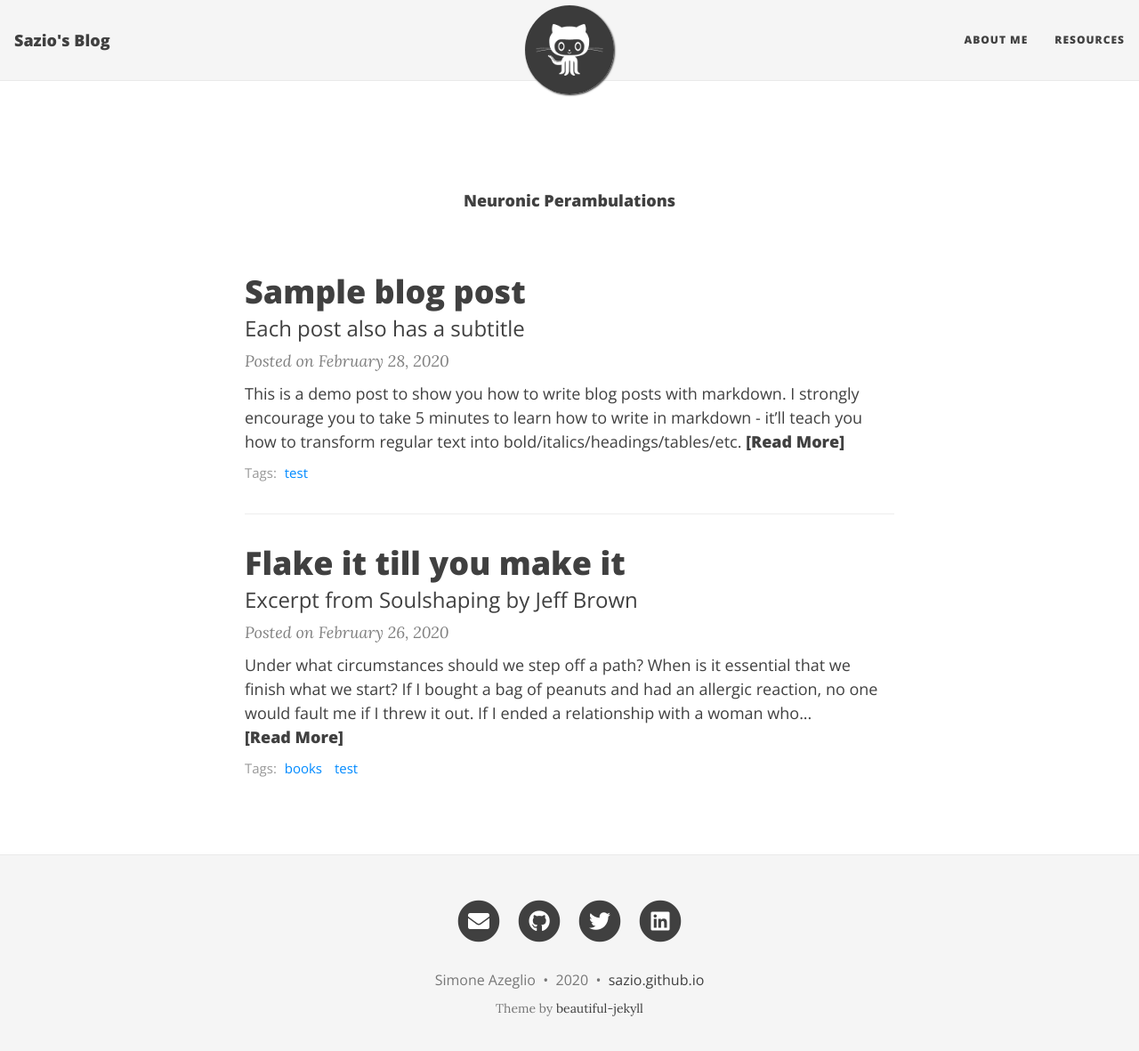
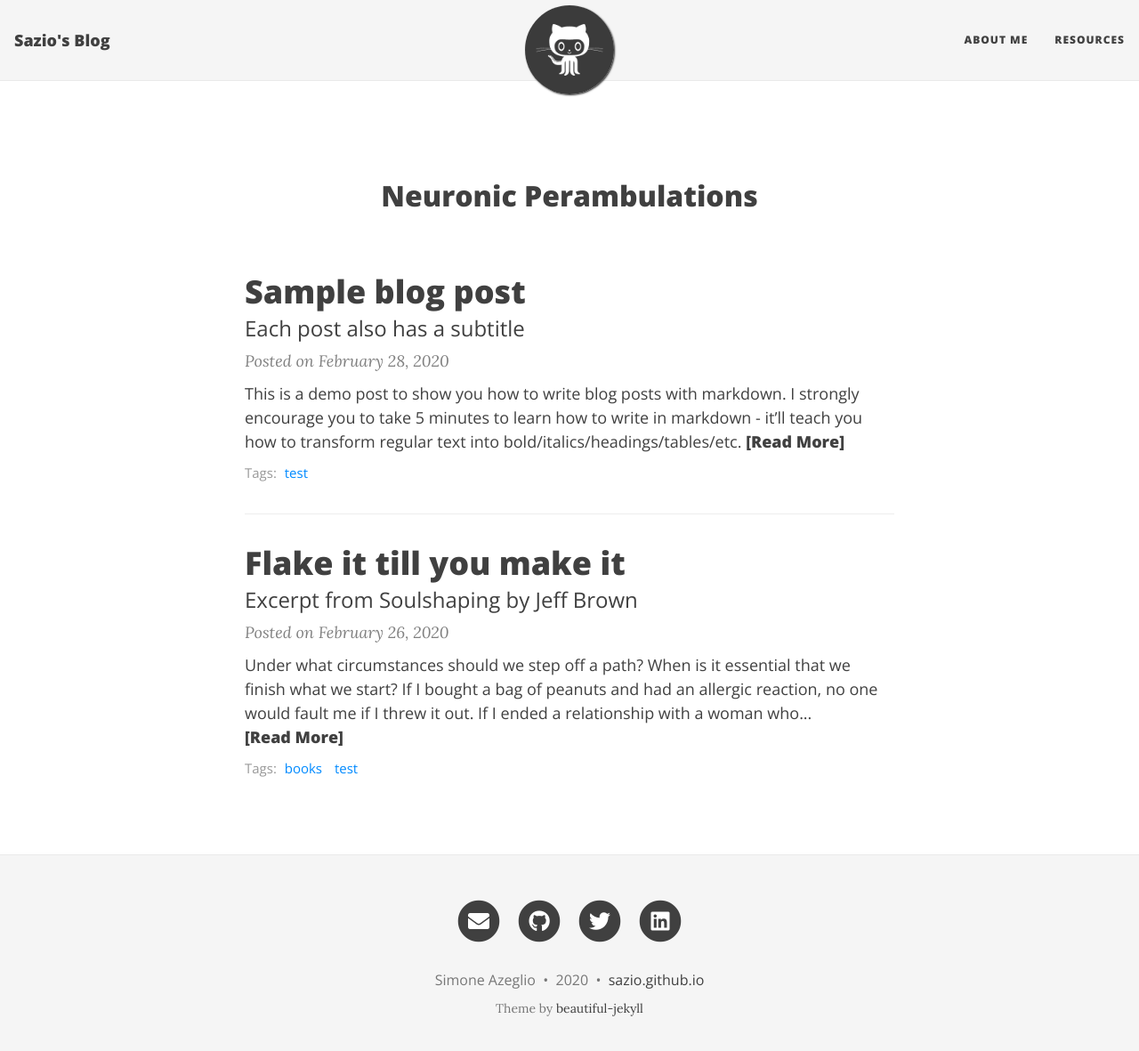
Before and after one commit to sazio/sazio___.github.io, a Jekyll site: the page built from index.html, in a window 1280 px wide and 1194 px high. Shown: the top 1181 px of the window at 89% size. Built offline with Jekyll 4.4.1, drawn with Linux system fonts in a browser that asks for light colours; nearby versions of some CDN libraries; the list of posts is cut into pages by our own code.

Commit message:
Update index.html

```diff
--- a/index.html
+++ b/index.html
@@ -1,5 +1,5 @@
 ---
 layout: home
-title: <font size="+1">Neuronic Perambulations</font>
+title: <font size="+3">Neuronic Perambulations</font>
 /*subtitle: This is where I will tell everyone*/
 ---
```
